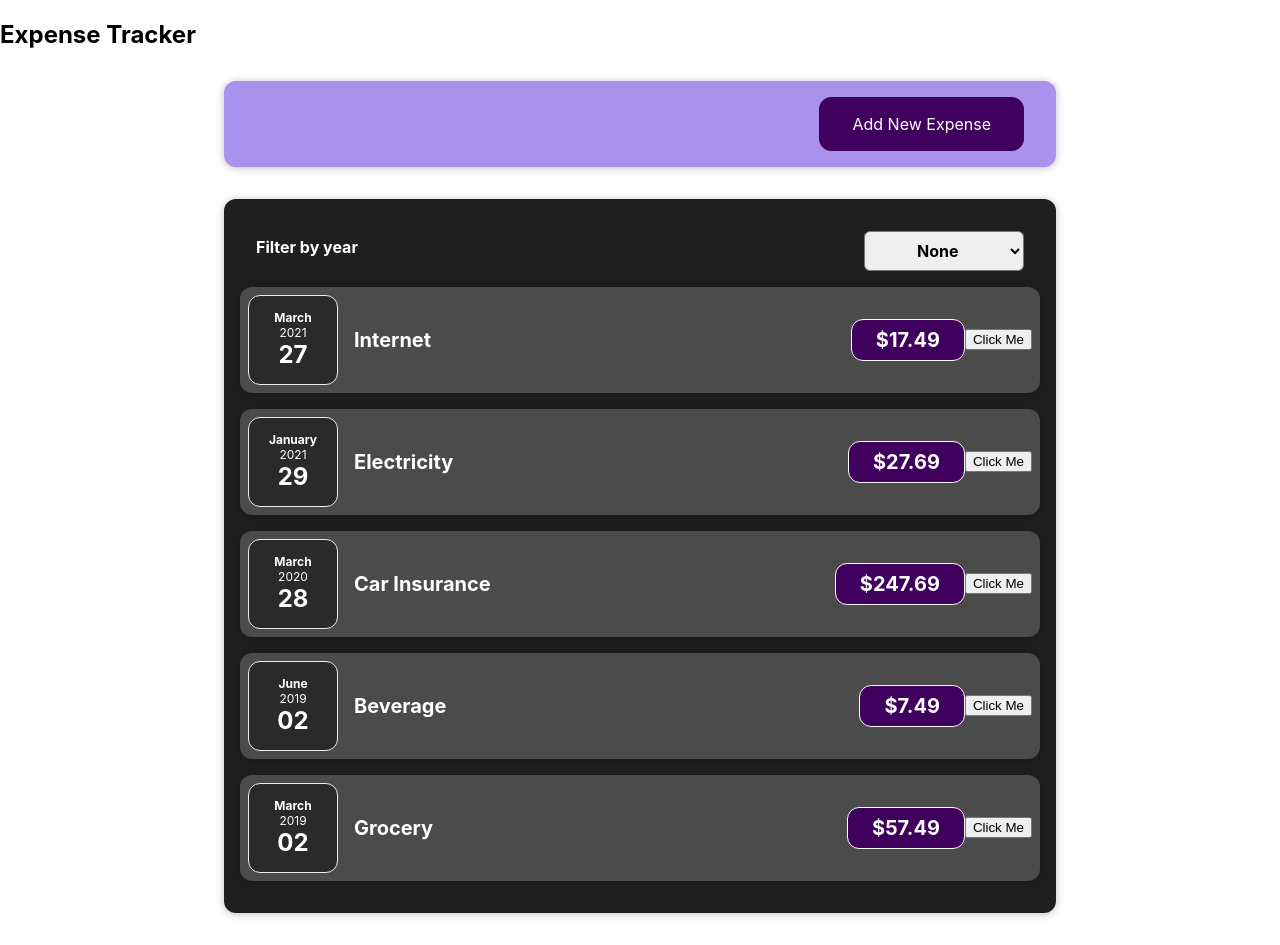
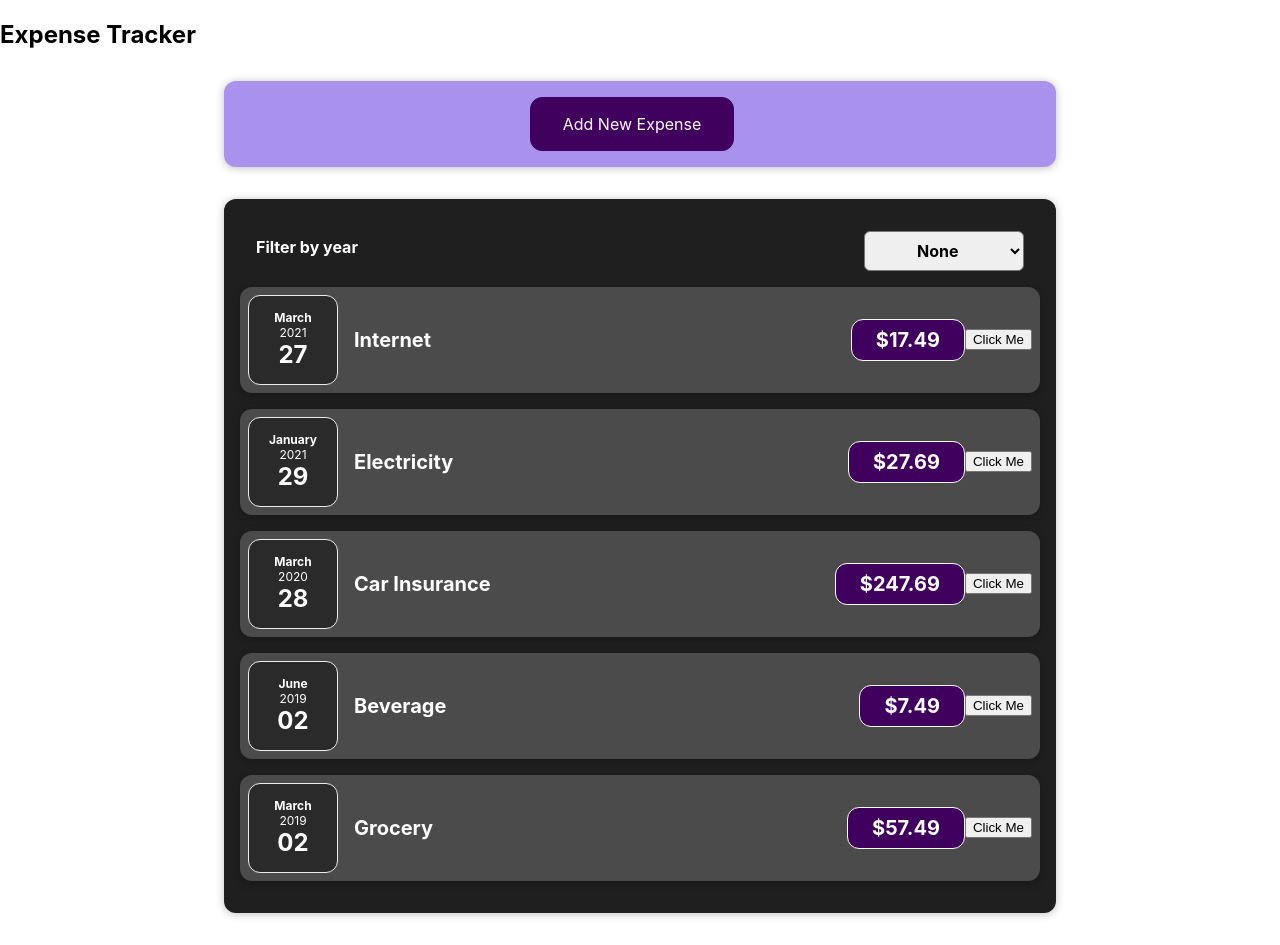
Before and after one commit to kurniawan2805/ExpenseTracker, a React (Create React App) app: page / in a window 1280 px wide. Built offline with nearby package versions, Linux system fonts and the light colour scheme.

Commit message:
another solution to show add new expense button

```diff
--- a/src/components/NewExpense/ExpenseForm.js
+++ b/src/components/NewExpense/ExpenseForm.js
@@ -6,18 +6,15 @@ const ExpenseForm = (props) => {
     const [enteredTitle, setEnteredTitle] = useState('');
     const [enteredAmount, setEnteredAmount] = useState(0);
     const [enteredDate, setEnteredDate] = useState('');
-    const [isSelected, setIsSelected] = useState(false);
+    // const [isSelected, setIsSelected] = useState(false);
     const titleChangeHandler = (event) => {
         setEnteredTitle(event.target.value);
-        // console.log("Title Changed!", event.target.value);
     }
     const amountChangeHandler = (event) => {
         setEnteredAmount(event.target.value)
-        // console.log("Amount Changed!")
     }
     const dateChangeHandler = (event) => {
         setEnteredDate(event.target.value)
-        // console.log("Date Changed!")
     }
 
     const submitHandler = (event) => {
@@ -27,23 +24,19 @@ const ExpenseForm = (props) => {
             amount: enteredAmount,
             date: new Date(enteredDate) //should format to date format
         }
-        // console.log(expenseDate);
-        // console.log(props);
         props.onSaveExpenseData(expenseDate);
         setEnteredTitle('');
         setEnteredAmount('');
         setEnteredDate('');
-        setIsSelected(false)
+        // setIsSelected(false)
     }
 
-    // let isSelected = true;
-
-    if (!isSelected) {
-        return (
-            <div className="new-expense__actions">
-                <button type="button" onClick={(prevData) => setIsSelected(true)}>Add New Expense</button>
-            </div>)
-    }
+    // if (!isSelected) {
+    //     return (
+    //         <div className="new-expense__actions">
+    //             <button type="button" onClick={(prevData) => setIsSelected(true)}>Add New Expense</button>
+    //         </div>)
+    // }
     return (<form onSubmit={submitHandler}>
         <div className="new-expense__controls">
             <div className="new-expense__control">
@@ -68,13 +61,10 @@ const ExpenseForm = (props) => {
             </div>
         </div>
         <div className="new-expense__actions">
-            <button type="button" onClick={() => setIsSelected(false)}>Cancel</button>
+            <button type="button" onClick={() => props.onCancel()}>Cancel</button>
             <button type="submit">Add Expense</button>
         </div>
     </form>)
-
-
-
 }
 
 export default ExpenseForm;
--- a/src/components/NewExpense/NewExpense.js
+++ b/src/components/NewExpense/NewExpense.js
@@ -1,11 +1,11 @@
-import React from "react";
+import React, { useState } from "react";
 
 import ExpenseForm from "./ExpenseForm";
 import './NewExpense.css'
 
 
 const NewExpense = (props) => {
-    // const [isSelected, setIsSelected] = useState(false);
+    const [isSelected, setIsSelected] = useState(false);
     // let isSelected = false;
     const saveExpenseDataHandler = (enteredExpenseData) => {
         const expenseData = {
@@ -16,8 +16,18 @@ const NewExpense = (props) => {
         props.onAddExpense(expenseData);
     };
 
+    const isSelectedHandler = () => {
+        setIsSelected(true);
+    };
+
+    const stopEditingHandler = () => {
+        setIsSelected(false);
+    }
+
+
     return <div className="new-expense">
-        <ExpenseForm onSaveExpenseData={saveExpenseDataHandler}></ExpenseForm>
+        {!isSelected && <button type="button" onClick={isSelectedHandler}>Add New Expense</button>}
+        {isSelected && <ExpenseForm onCancel={stopEditingHandler} onSaveExpenseData={saveExpenseDataHandler}></ExpenseForm>}
     </div>
 
 }
```
